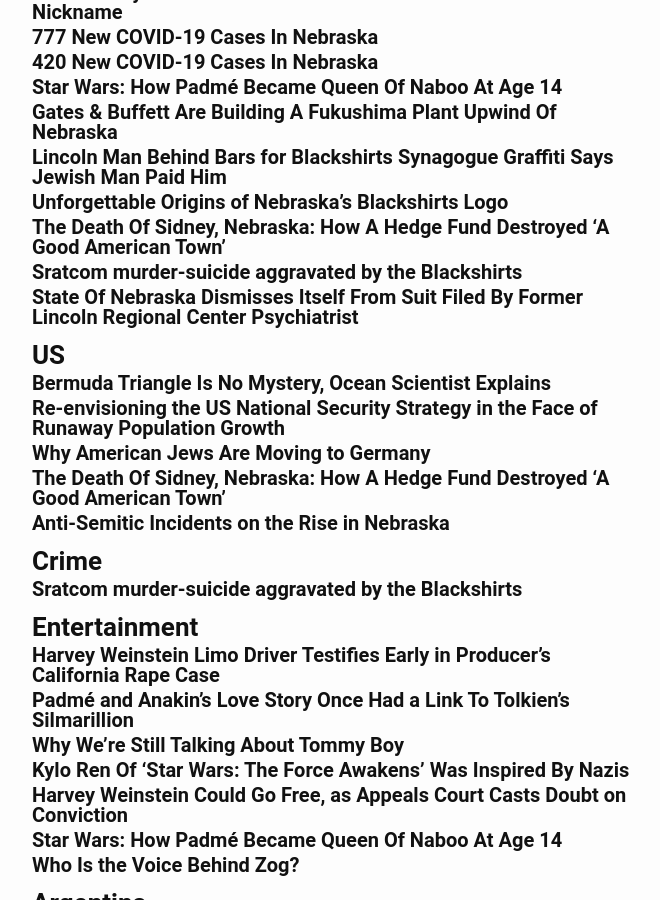
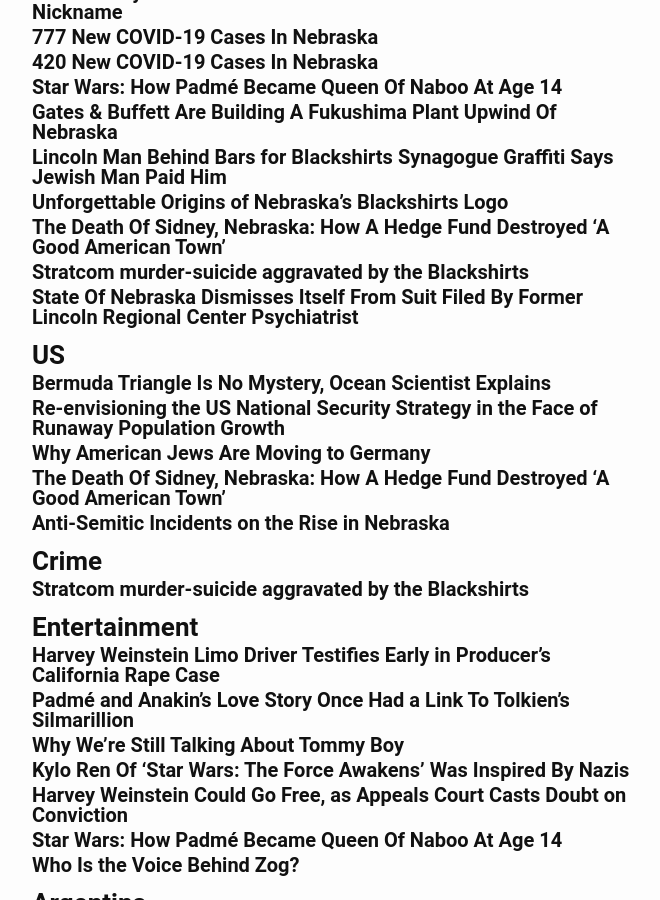
Before and after one commit to tblobaum/thenewworldpost.com, a Jekyll site: the page built from categories2.html, in a window 1280 px wide and 900 px high, scrolled down 3351 px. Shown: the whole window, without its empty margins (308-968 px from the left). Built offline with Jekyll 4.4.1, drawn with Linux system fonts in a browser that asks for light colours.

Commit message:
stratcom

```diff
--- a/_posts/thomas/2019-11-22-offutt-air-force-base-murder-suicide-happened-during-arguments-about-blackshirts.markdown
+++ b/_posts/thomas/2019-11-22-offutt-air-force-base-murder-suicide-happened-during-arguments-about-blackshirts.markdown
@@ -1,7 +1,7 @@
 ---
 layout: post
 author: Thomas James Blobaum
-title:  "Sratcom murder-suicide aggravated by the Blackshirts"
+title:  "Stratcom murder-suicide aggravated by the Blackshirts"
 date:   2019-11-22 04:20:00 -0600
 categories: Nebraska Crime
 tags: Blackshirts
--- a/_posts/thomas/2021-02-19-lincoln-man-behind-bars-for-blackshirts-synagogue-graffiti-says-jewish-man-paid-him 7.56.40 PM.markdown
+++ b/_posts/thomas/2021-02-19-lincoln-man-behind-bars-for-blackshirts-synagogue-graffiti-says-jewish-man-paid-him 7.56.40 PM.markdown
@@ -7,6 +7,7 @@
 tags: Blackshirts Nazis
 featured-image: blackshirts-graffiti.jpg
 featured-image-alt: Blackshirts Graffiti on the Synagogue in Lincoln, NE
+dropcap: off
 ---
 LINCOLN, NEBRASKA– A 22-year-old Lincoln man convicted of a hate crime for spray-painting swastikas and racial epithets on a Lincoln synagogue, including a word so divisive it isn’t being covered by mainstream media: Blackshirts.
 
```
